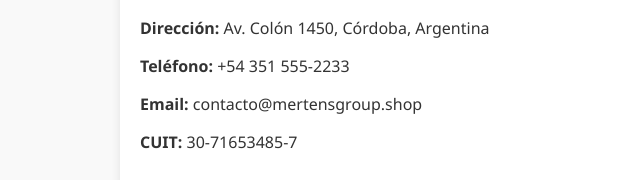
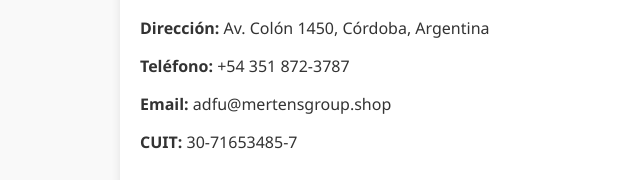
Before and after one commit to Adfusion159/mertensgroup.shop, a plain HTML site: page index.html in a window 1280 px wide. Shown: the part 562-742 px from the top of the page, 0-640 px from the left. Drawn offline with Linux system fonts and the light colour scheme.

Commit message:
Update index.html

```diff
--- a/index.html
+++ b/index.html
@@ -74,8 +74,8 @@
     <section id="contacto">
       <h2>Contacto</h2>
       <p><strong>Dirección:</strong> Av. Colón 1450, Córdoba, Argentina</p>
-      <p><strong>Teléfono:</strong> +54 351 555-2233</p>
-      <p><strong>Email:</strong> contacto@mertensgroup.shop</p>
+      <p><strong>Teléfono:</strong> +54 351 872-3787</p>
+      <p><strong>Email:</strong> adfu@mertensgroup.shop</p>
       <p><strong>CUIT:</strong> 30-71653485-7</p>
     </section>
 
```
